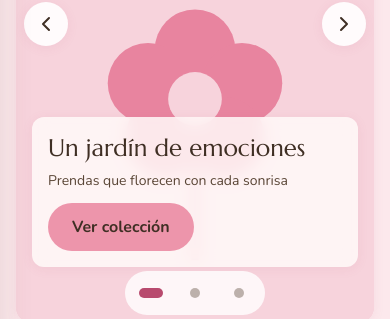
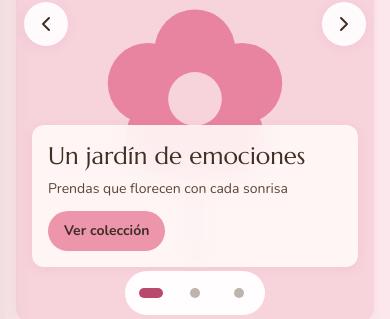
Before and after one commit to JojanDev/catalogo-libia, a Next.js app: page / in a window 390 px wide. Shown: the part 240-559 px from the top of the page. Built offline with nearby package versions, Linux system fonts and the light colour scheme; no server answers.

Commit message:
style: panel del carrusel más compacto en móvil y puntos con fondo sólido

```diff
--- a/src/components/tienda/CarruselInicio.tsx
+++ b/src/components/tienda/CarruselInicio.tsx
@@ -110,13 +110,13 @@ export function CarruselInicio({ slides }: { slides: SlideCarrusel[] }) {
                 </>
               )}
               {(slide.titulo || slide.subtitulo || (slide.textoBoton && slide.enlace)) && (
-                <div className="absolute inset-x-4 bottom-14 flex flex-col items-start gap-2 rounded-xl bg-canvas/85 p-4 shadow-card backdrop-blur-sm sm:inset-x-auto sm:left-16 sm:max-w-md sm:p-5 lg:bottom-16 lg:left-16 lg:max-w-lg lg:p-8">
+                <div className="absolute inset-x-4 bottom-14 flex flex-col items-start gap-2 rounded-xl bg-canvas/90 p-4 shadow-card backdrop-blur-md sm:inset-x-auto sm:left-16 sm:max-w-md sm:bg-canvas/85 sm:p-5 sm:backdrop-blur-sm lg:bottom-16 lg:left-16 lg:max-w-lg lg:p-8">
                   {slide.titulo && (
                     <h2 className="font-display text-2xl leading-tight text-cafe-oscuro lg:text-4xl">{slide.titulo}</h2>
                   )}
                   {slide.subtitulo && <p className="text-sm text-cafe lg:text-base">{slide.subtitulo}</p>}
                   {slide.textoBoton && slide.enlace && (
-                    <BotonEnlace href={slide.enlace} className="mt-1">
+                    <BotonEnlace href={slide.enlace} tamano="compacto" className="mt-1 sm:h-12 sm:px-6 sm:text-base">
                       {slide.textoBoton}
                     </BotonEnlace>
                   )}
@@ -145,7 +145,7 @@ export function CarruselInicio({ slides }: { slides: SlideCarrusel[] }) {
             <button type="button" onClick={() => ir(indice + 1)} aria-label="Siguiente" className={`${flecha} right-2 sm:right-3`}>
               <ChevronRight className="size-6" aria-hidden="true" />
             </button>
-            <div className="absolute bottom-2 left-1/2 z-10 flex -translate-x-1/2 rounded-full bg-surface/80 px-1">
+            <div className="absolute bottom-2 left-1/2 z-10 flex -translate-x-1/2 rounded-full bg-surface/95 px-1">
               {slides.map((slide, i) => (
                 <button
                   key={slide.id}
```
